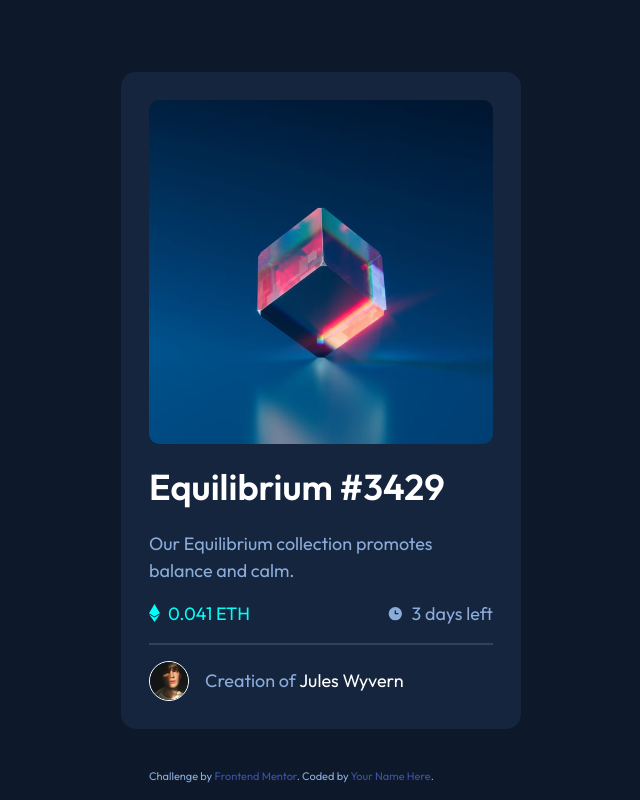
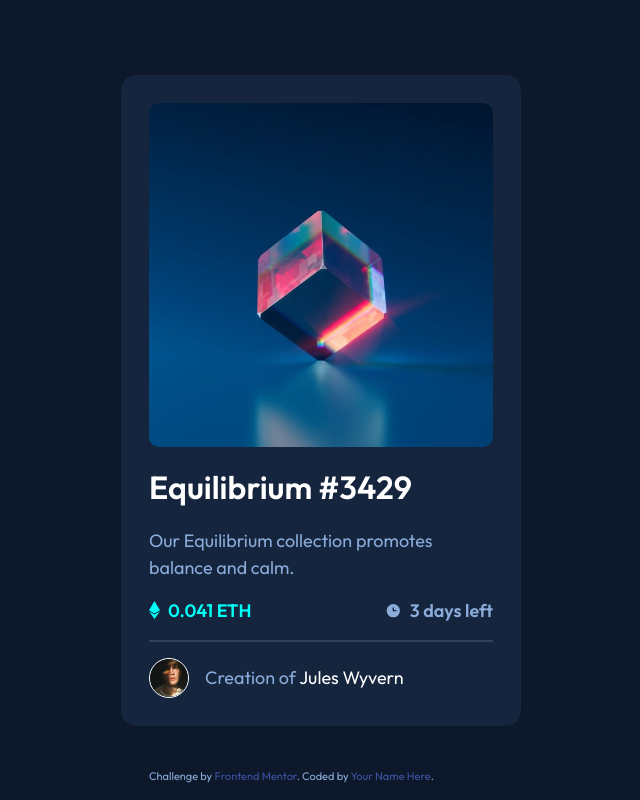
Before and after one commit to DeivissonLisboa/frontend-mentor-nft-preview-card, a plain HTML site: page index.html in a window 1280 px wide. Shown: the whole page, without its empty margins (319-959 px from the left). Drawn offline with Linux system fonts and the light colour scheme.

Commit message:
Change font weight

```diff
--- a/style.css
+++ b/style.css
@@ -146,6 +146,11 @@ select {
   border-radius: 15px;
 }
 
+h1 {
+  font-size: 2rem;
+  font-weight: 600;
+}
+
 a {
   color: var(--clr-neutral-300);
   text-decoration: none;
@@ -164,6 +169,7 @@ main {
 .price {
   display: flex;
   justify-content: space-between;
+  font-weight: 600;
 }
 
 .price p {
```
